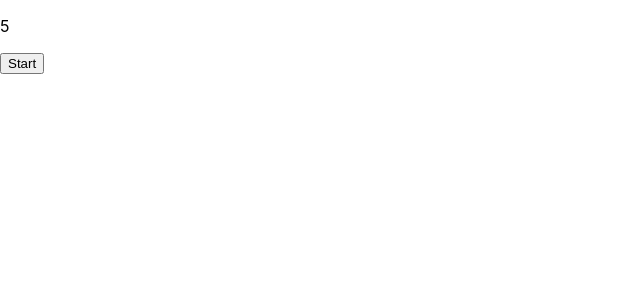
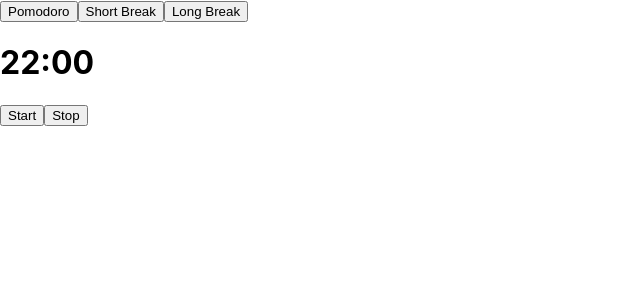
Before and after one commit to GusRiffel/Uni-ContWebApp, a React (Create React App) app in the folder 5riffg16-cwa-ae2/: page / in a window 1280 px wide. Shown: the top 300 px of the page, without its empty margins (0-640 px from the left). Built offline with nearby package versions, Linux system fonts and the light colour scheme.

Commit message:
Implemented countdown

```diff
--- a/5riffg16-cwa-ae2/src/components/Timer/Timer.js
+++ b/5riffg16-cwa-ae2/src/components/Timer/Timer.js
@@ -1,24 +1,63 @@
-import {useState, useEffect} from 'react';
+import { useState, useEffect } from "react";
 
 function Timer() {
-    let [time, setTime] = useState(5);
+  let [time, setTime] = useState("22:00");
   let [start, setStart] = useState(false);
 
   useEffect(() => {
+    let interval = null;
     if (start) {
-            let interval = setInterval(() => {
-                setTime(prevTime => prevTime - 1)
+      let timeToSplit = time;
+      let timeSplitted = timeToSplit.split(":");
+      let timeToCalc = {
+        minutes: parseInt(timeSplitted[0]),
+        seconds: parseInt(timeSplitted[1]),
+      };
+      if (timeToCalc.seconds === 0) {
+        timeToCalc.minutes = timeToCalc.minutes - 1;
+        timeToCalc.seconds = 60;
+        interval = setInterval(() => {
+          setTimeFormatted(timeToCalc.minutes, timeToCalc.seconds - 1);
+        }, 1000);
+      } else {
+        interval = setInterval(() => {
+          setTimeFormatted(timeToCalc.minutes, timeToCalc.seconds - 1);
         }, 1000);
       }
-    }, [start]);
+    } else {
+      clearInterval(interval);
+    }
+    return () => clearInterval(interval);
+  }, [start, time]);
+
+  const setTimeFormatted = (min, sec) => {
+    let timeToBeFormatted = {
+      minutes: min,
+      seconds: sec ? sec : 0,
+    };
+    let timeFormatted = formatTime(timeToBeFormatted);
+    if (timeToBeFormatted.minutes >= 0) {
+      setTime(timeFormatted);
+    }
+    return timeFormatted;
+  };
+
+  const formatTime = (timeObject) => {
+    return (
+      (timeObject.minutes > 9 ? timeObject.minutes : "0" + timeObject.minutes) +
+      ":" +
+      (timeObject.seconds > 9 ? timeObject.seconds : "0" + timeObject.seconds)
+    );
+  };
 
   return (
     <div>
-            <p>{time}</p>
-            <button onClick={() => {
-                setStart(true)
-            }}>Start
-            </button>
+      <button onClick={() => setTimeFormatted(25)}>Pomodoro</button>
+      <button onClick={() => setTime(5)}>Short Break</button>
+      <button onClick={() => setTime(15)}>Long Break</button>
+      <h1>{time}</h1>
+      <button onClick={() => setStart(true)}>Start</button>
+      <button onClick={() => setStart(false)}>Stop</button>
     </div>
   );
 }
```
Lines whose indentation alone changed are shown as unchanged.
